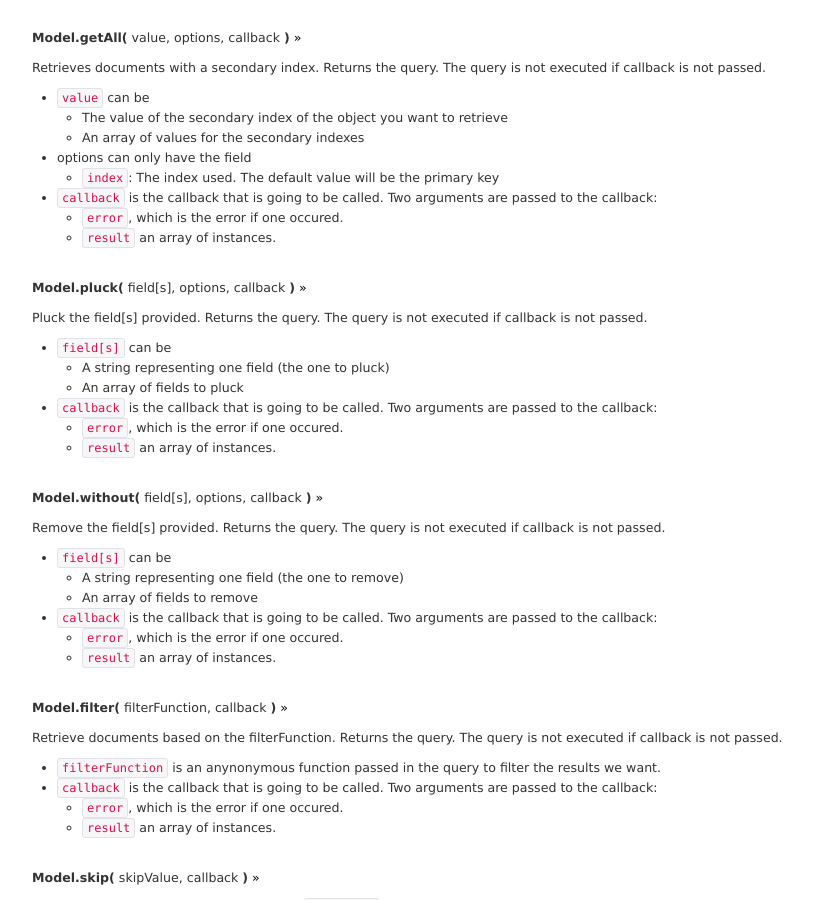
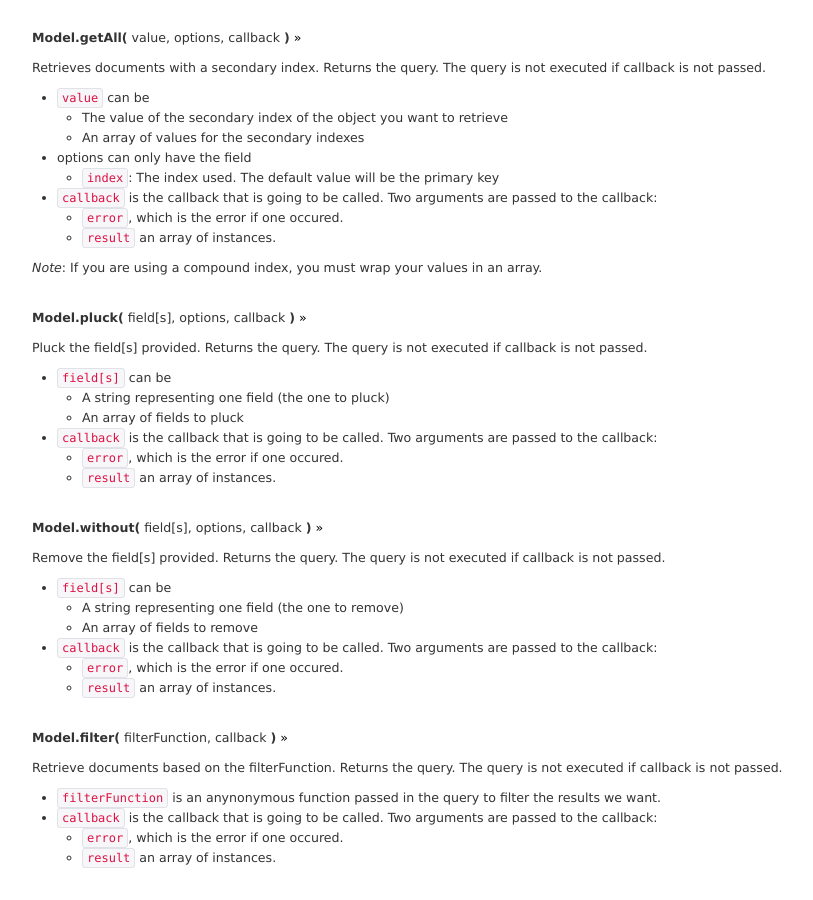
Before and after one commit to neumino/thinky, a Jekyll site: the page built from documentation.md, in a window 1280 px wide and 900 px high, scrolled down 4170 px. Shown: the whole window, without its empty margins (158-971 px from the left). Built offline with Jekyll 4.4.1, drawn with Linux system fonts in a browser that asks for light colours; Markdown is read by kramdown in place of the engine named in the settings.

Commit message:
Add note for compound indexes

```diff
--- a/documentation.md
+++ b/documentation.md
@@ -276,6 +276,8 @@ Returns the query. The query is not executed if callback is not passed.
 - `callback` is the callback that is going to be called. Two arguments are passed to the callback:
     - `error`, which is the error if one occured.
     - `result` an array of instances.
+
+_Note_: If you are using a compound index, you must wrap your values in an array.
 
 <a id="model.pluck" class="anchor"></a>
 __Model.pluck(__ field[s], options, callback __)__ [»](#model.pluck)
```
